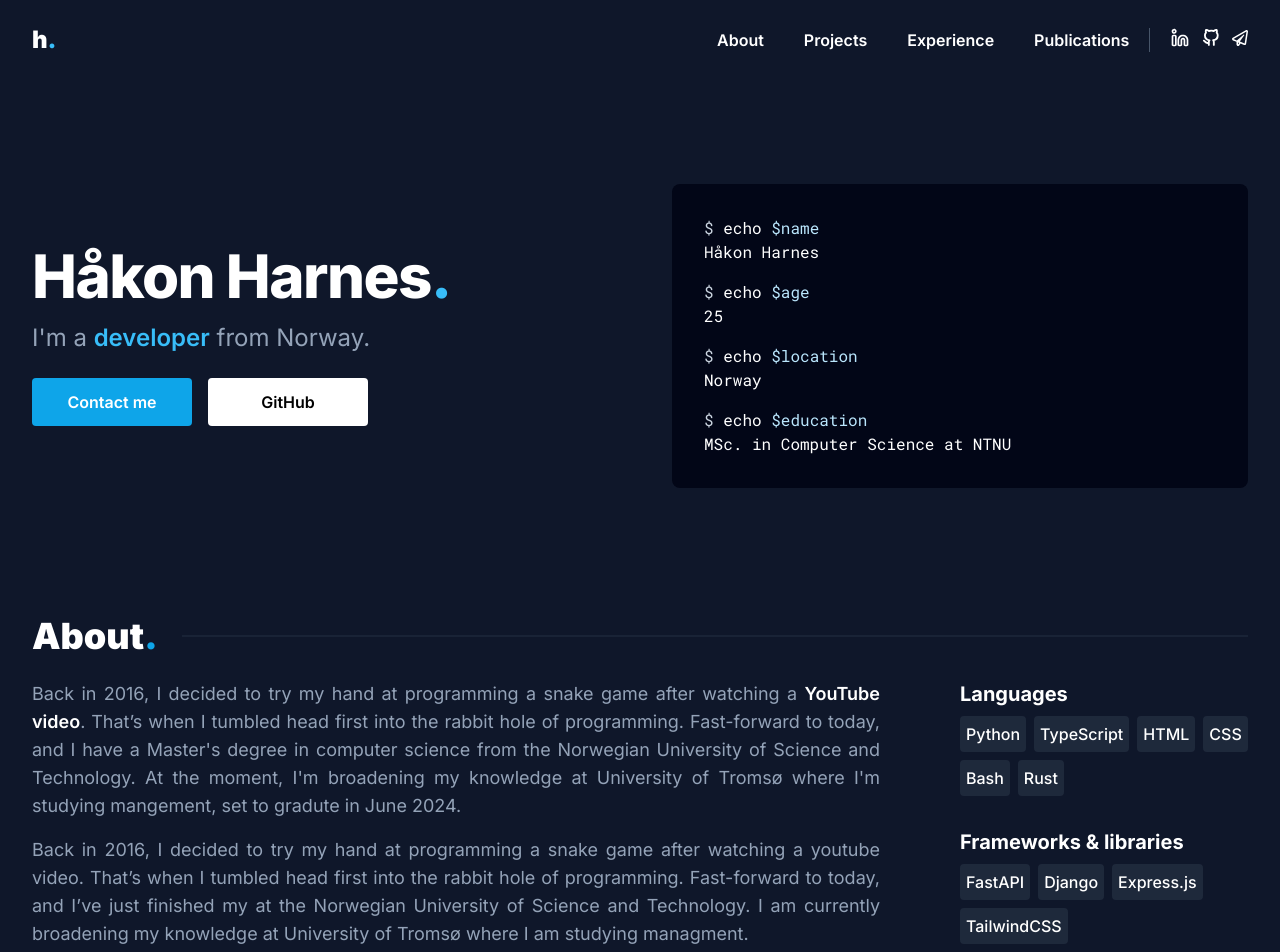
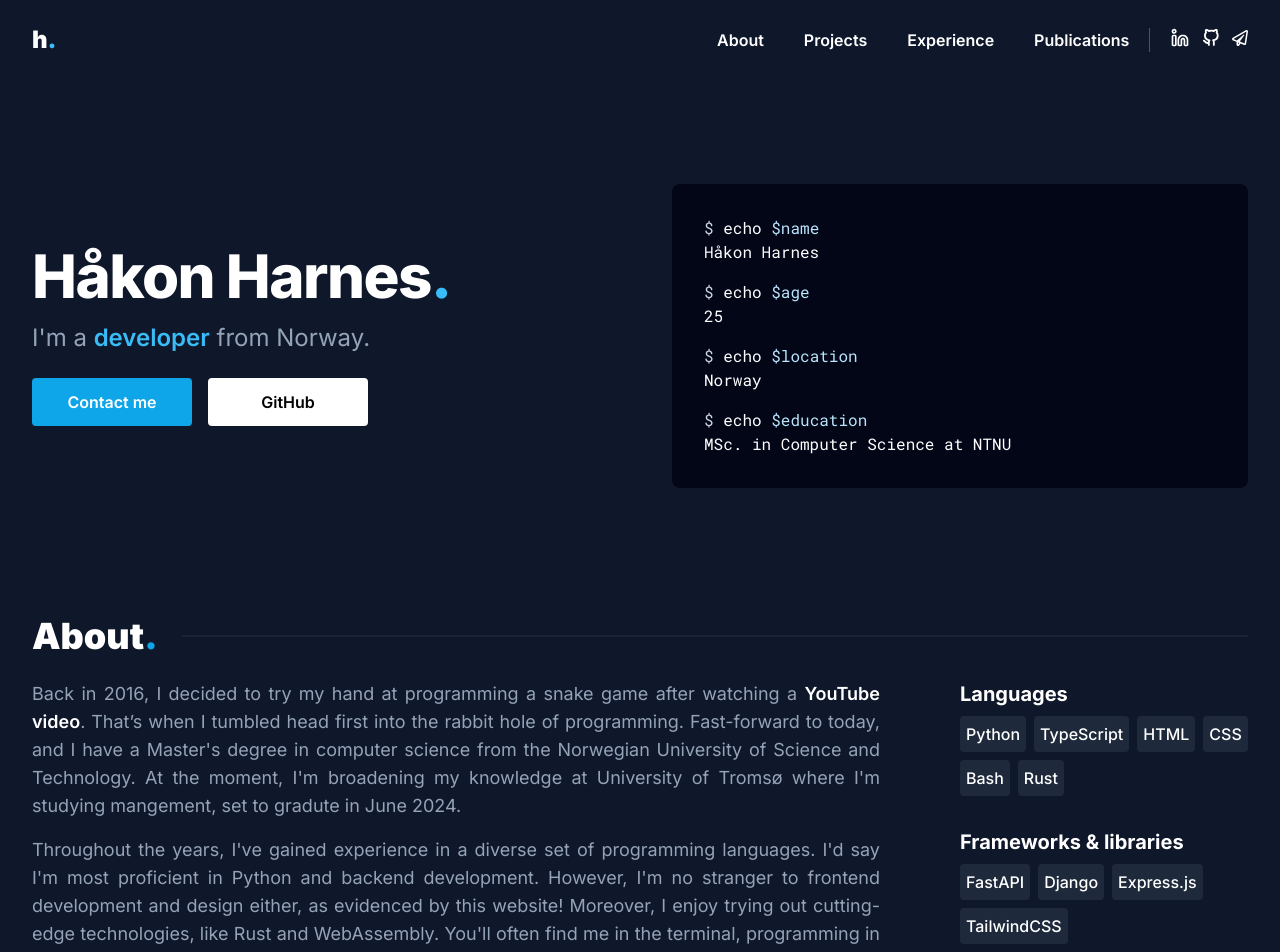
Before and after one commit to HakonHarnes/website, a Next.js app: page / in a window 1280 px wide. Shown: the top 952 px of the page. Built offline with nearby package versions, Linux system fonts and the light colour scheme.

Commit message:
feat: add second about me paragraph

```diff
--- a/app/components/AboutSection.tsx
+++ b/app/components/AboutSection.tsx
@@ -25,12 +25,13 @@ export default function AboutSection() {
             gradute in June 2024.
           </p>
           <p>
-            Back in 2016, I decided to try my hand at programming a snake game
-            after watching a youtube video. That’s when I tumbled head first
-            into the rabbit hole of programming. Fast-forward to today, and I’ve
-            just finished my at the Norwegian University of Science and
-            Technology. I am currently broadening my knowledge at University of
-            Tromsø where I am studying managment.
+            Throughout the years, I&apos;ve gained experience in a diverse set
+            of programming languages. I&apos;d say I&apos;m most proficient in
+            Python and backend development. However, I&apos;m no stranger to
+            frontend development and design either, as evidenced by this
+            website! Moreover, I enjoy trying out cutting-edge technologies,
+            like Rust and WebAssembly. You&apos;ll often find me in the
+            terminal, programming in Neovim. I also use Arch Linux, by the way.
           </p>
           <p>I am currently looking for new job opportunities.</p>
           <MyLinks />
```
